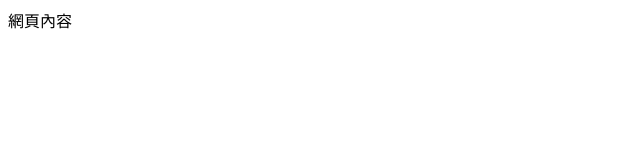
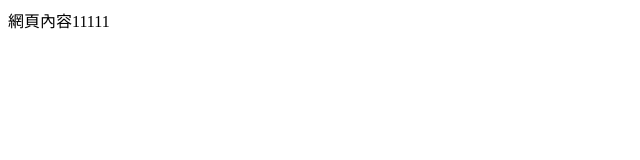
Before and after one commit to jaja0704/tourtickedfrontend, a plain HTML site: page index.html in a window 1280 px wide. Shown: the full height of the page, 0-640 px from the left. Drawn offline with Linux system fonts and the light colour scheme.

Commit message:
change name

```diff
--- a/frontend.html
+++ b/index.html
@@ -4,6 +4,6 @@
         <title>Hello world ! </title>
     </head>
     <body>
-           網頁內容
+           網頁內容11111
     </body>
 </html>
```
